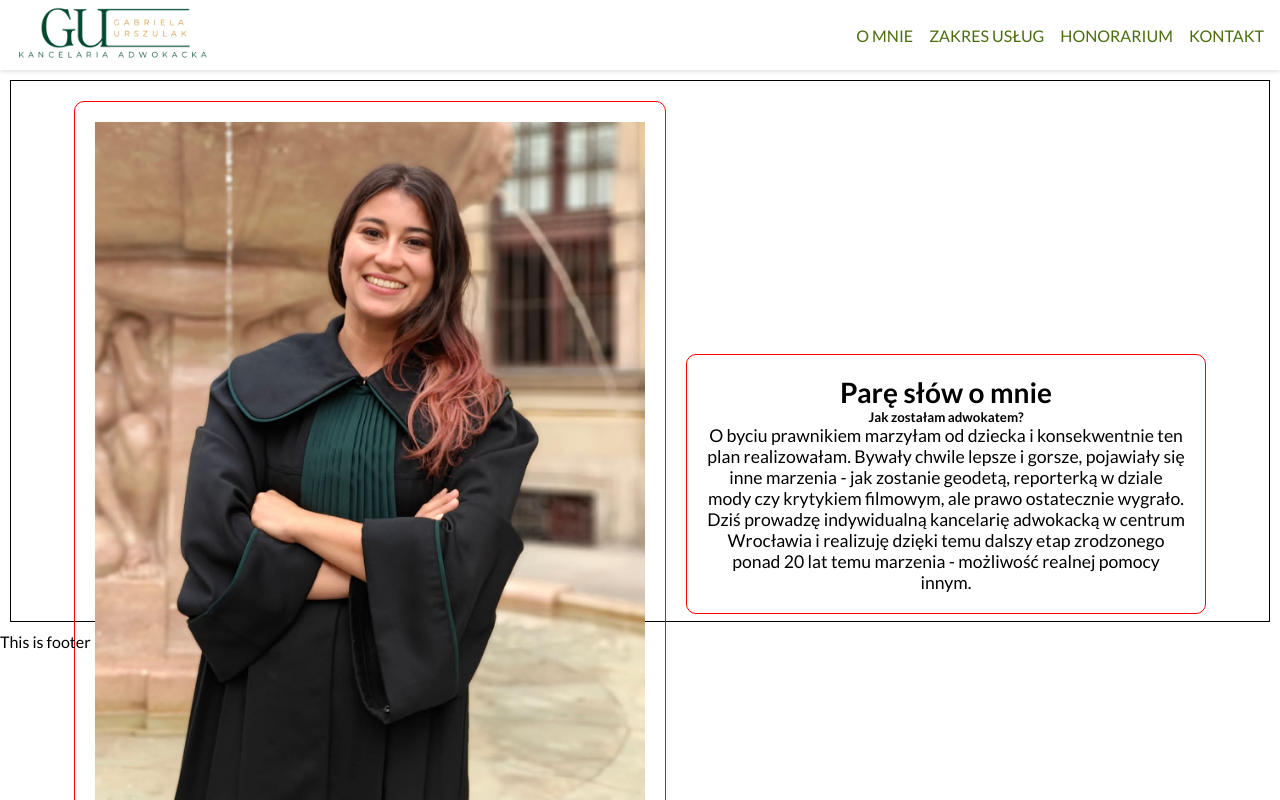
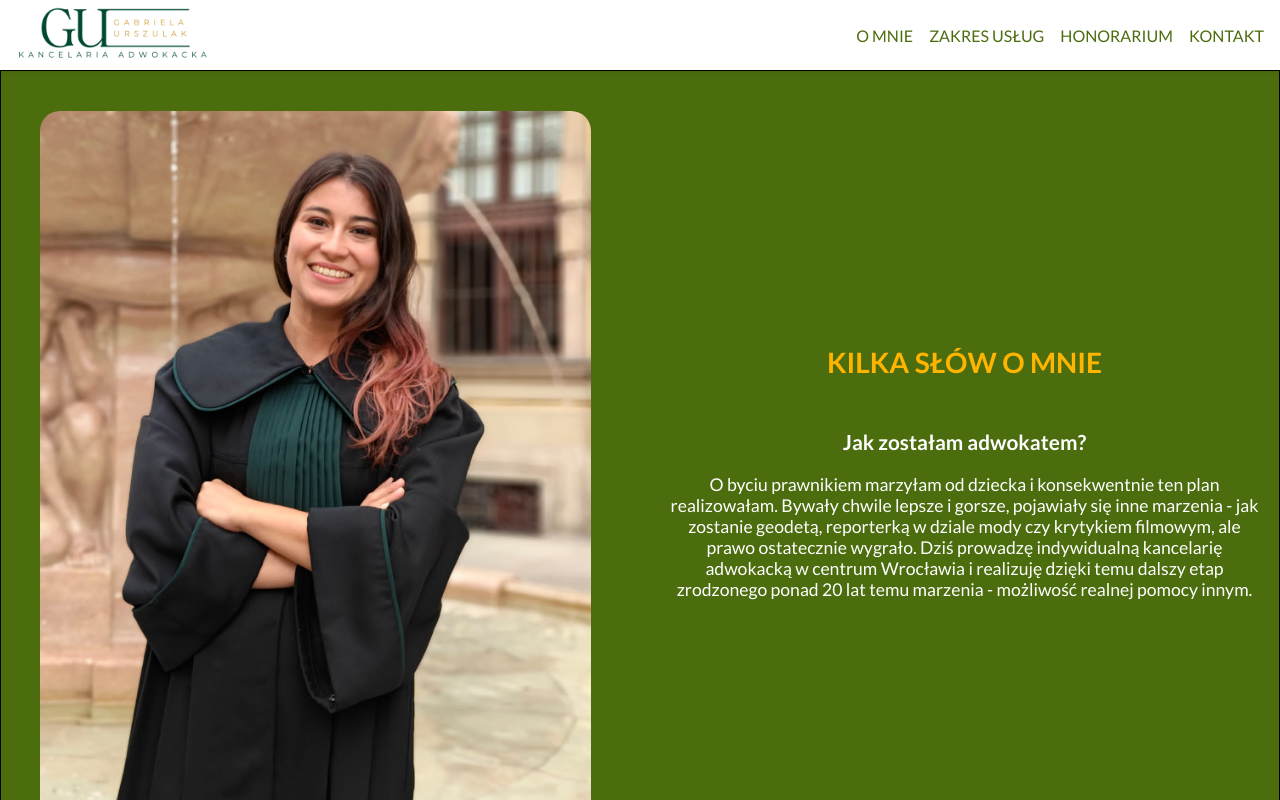
Before and after one commit to adrian-imiolo/gabrysia-site, a React (Vite) app: page / in a window 1280 px wide. Shown: the top 800 px of the page. Built offline with nearby package versions, Linux system fonts and the light colour scheme.

Commit message:
about completed

```diff
--- a/src/App.css
+++ b/src/App.css
@@ -3,7 +3,6 @@
   padding: 0;
   box-sizing: border-box;
   font-family: 'Lato', sans-serif;
-  /* text-align: center; */
 }
 
 /* Navbar */
@@ -61,7 +60,7 @@
 
 section {
   margin: 10px;
-  border: 1px black solid;
+  border: 0.1px solid black
 }
 
 
@@ -70,20 +69,23 @@ section {
 
 /* About section */
 
+.about {
+  background-color: #4b6d0e;
+  margin: 0;
+}
+
 .about-container {
   margin: 20px auto;
-  width: 90%;
-  height: 500px;
+  width: 100%;
   display: grid;
   grid-template-columns: 1fr 1fr;
-  /* grid-row: auto auto; */
+  grid-template-rows: 1fr 1fr;
+  grid-auto-rows: 1fr;
   grid-column-gap: 20px;
-  grid-row-gap: 20px;
   align-items: center;
 }
 
 .about-box {
-  border: 1px solid red;
     padding: 20px;
     border-radius: 10px;
     max-width: 50vw;
@@ -93,6 +95,18 @@ section {
 
 .about-box > h3 {
   font-size: 1.75em;
+  margin-bottom: 50px;
+  color: #ffb400;
+}
+
+.about-box > h5 {
+  font-size: 1.3em;
+  margin-bottom: 20px;
+  color: #fff;
+}
+
+.about-box > p {
+  color: #fff;
 }
 
 .about-p {
@@ -101,6 +115,7 @@ section {
 
 .about-box > img {
   max-height: 90vh;
+  border-radius: 20px;
 }
 
 
--- a/src/App.tsx
+++ b/src/App.tsx
@@ -13,9 +13,9 @@ function App() {
     <>
         <Navbar />
         <About />
-        {/* <Services />
+        <Services />
         <Prices />
-        <Contact /> */}
+        <Contact />
       <footer>
         This is footer
       </footer>
--- a/src/components/Navbar/About.tsx
+++ b/src/components/Navbar/About.tsx
@@ -7,7 +7,7 @@ function About() {
 
         </div>
         <div className="about-box">
-          <h3>Parę słów o mnie</h3>
+          <h3>KILKA SŁÓW O MNIE</h3>
           <h5>Jak zostałam adwokatem?</h5>
           <p className="about-p">O byciu prawnikiem marzyłam od dziecka i konsekwentnie ten plan realizowałam. Bywały chwile
           lepsze i gorsze, pojawiały się inne marzenia - jak zostanie geodetą, reporterką w dziale mody czy
```
